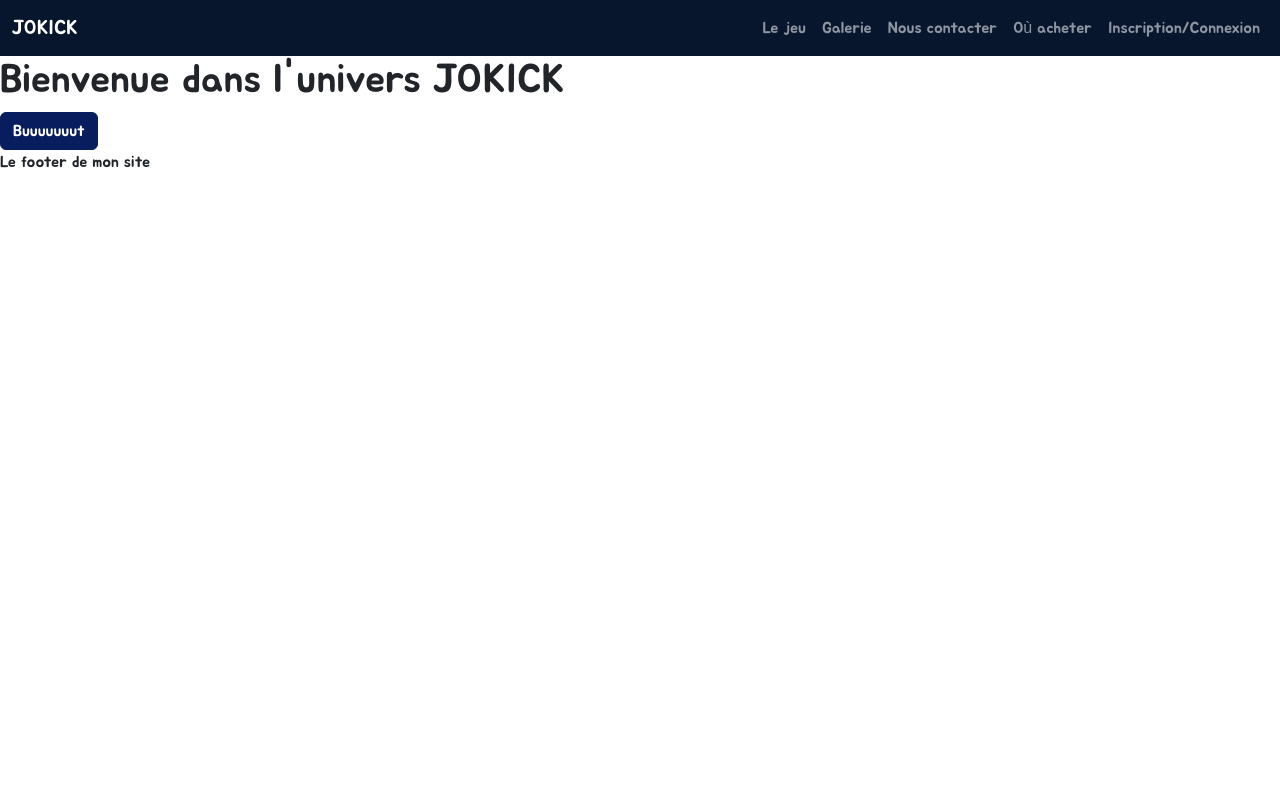
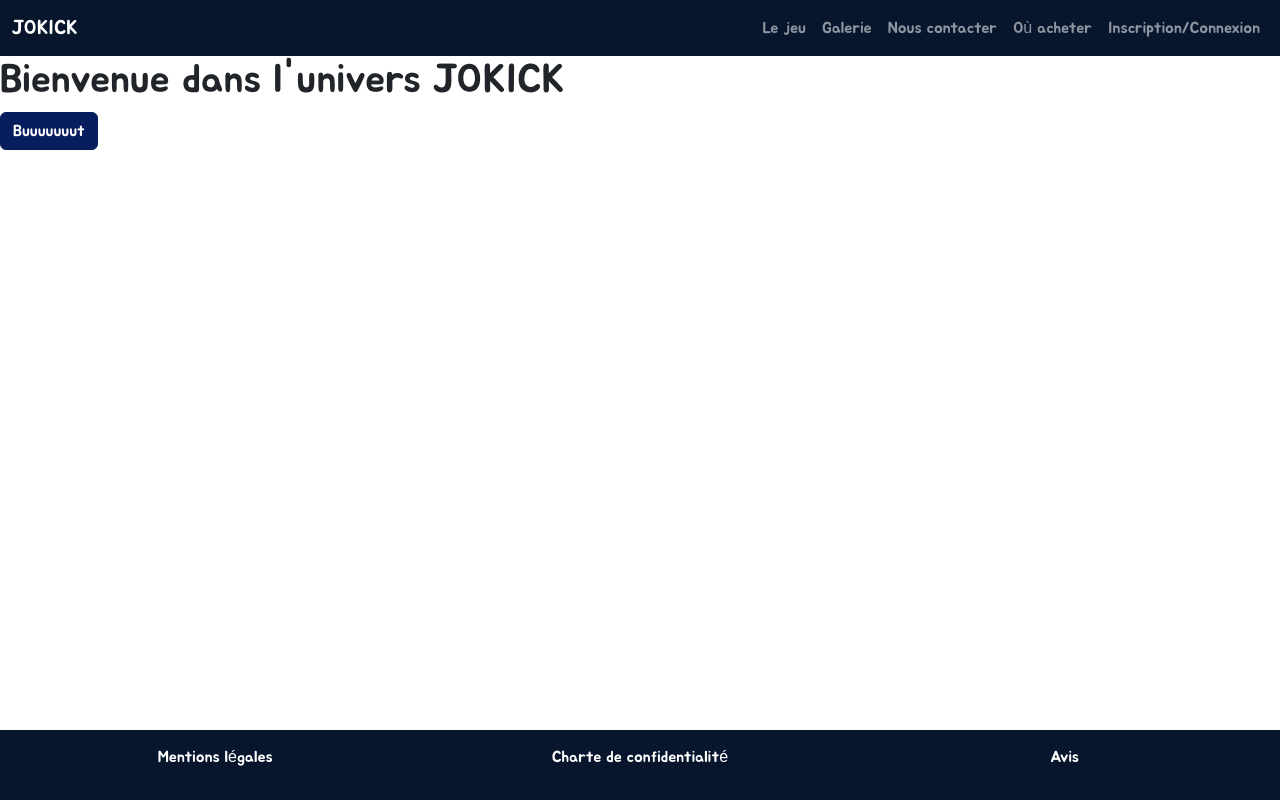
Before and after one commit to Mickael-Rob/Projet, a website with bundled scripts: page index.html in a window 1280 px wide. Built offline with nearby package versions, Linux system fonts and the light colour scheme; files whose address does not match are found by name.

Commit message:
Add Footer

```diff
--- a/index.html
+++ b/index.html
@@ -47,7 +47,20 @@
     <!-- Le contenu de la page sera injecté ici-->
 </main>
 
-<footer>Le footer de mon site</footer>
+<footer class="bg-dark text-white text-center footer">
+    <div class="row">
+        <div class="col-12 col-lg-4">
+            <p>Mentions légales</p>
+        </div>
+        <div class="col-6 col-lg-4">
+            <p>Charte de confidentialité</p>
+        </div>
+        <div class="col-6 col-lg-4">
+            <p>Avis</p>
+        </div>
+    </div>
+
+</footer>
 
 <script type="module" src="Router/router.js"></script>
 <script src="node_modules/bootstrap/dist/js/bootstrap.bundle.min.js"></script>
--- a/scss/main.scss
+++ b/scss/main.scss
@@ -1,2 +1,17 @@
 @import "custom";
 @import url("/node_modules/bootstrap-icons/font/bootstrap-icons.css");
+
+html{
+    position:relative;
+    min-height: 100%;
+}
+
+main{
+    margin-bottom: 110px;
+}
+footer.footer{
+    padding: 15px;
+    position: absolute;
+    bottom: 0;
+    width: 100%;
+}
```
Also changed, not shown: scss/main.css, 1 other file.
